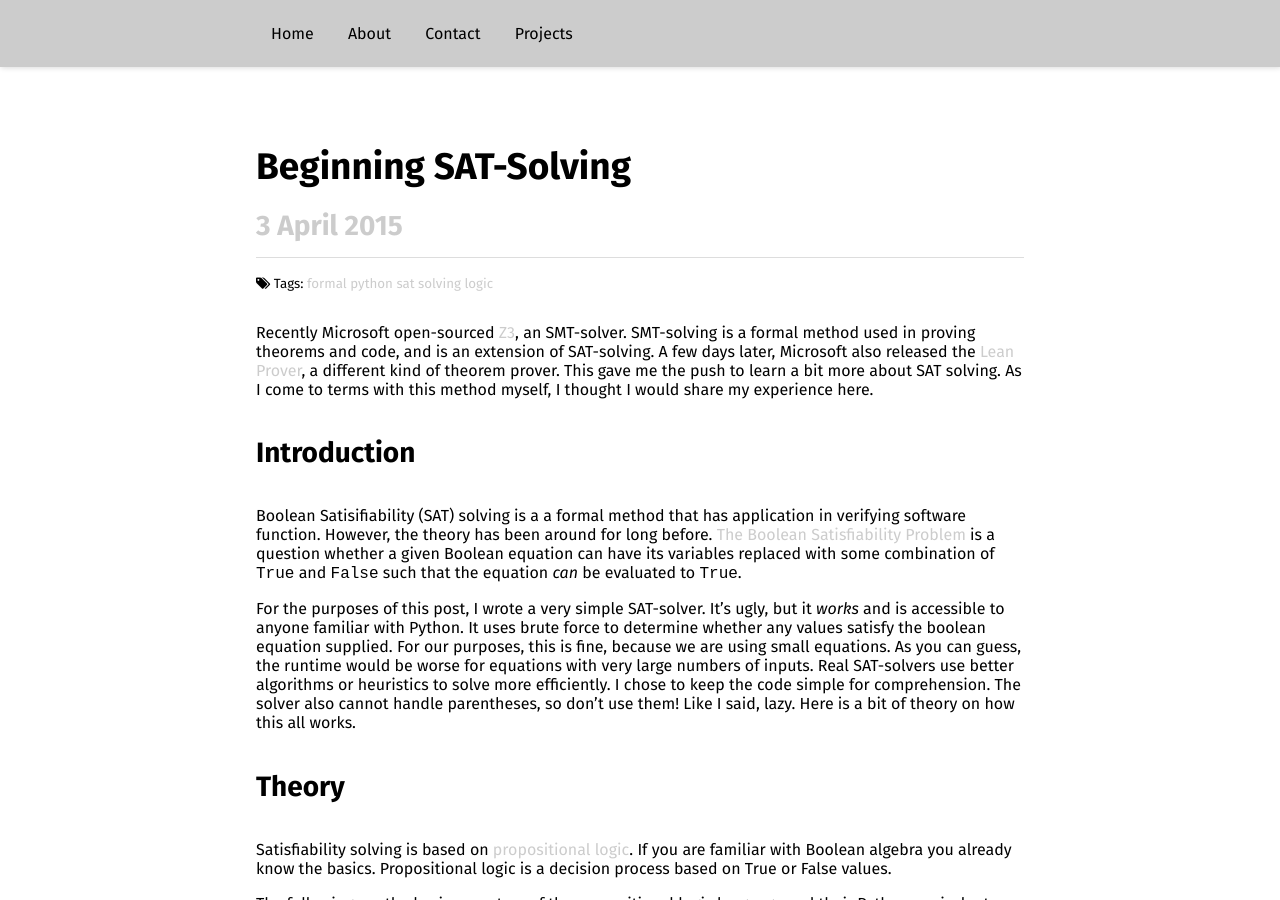
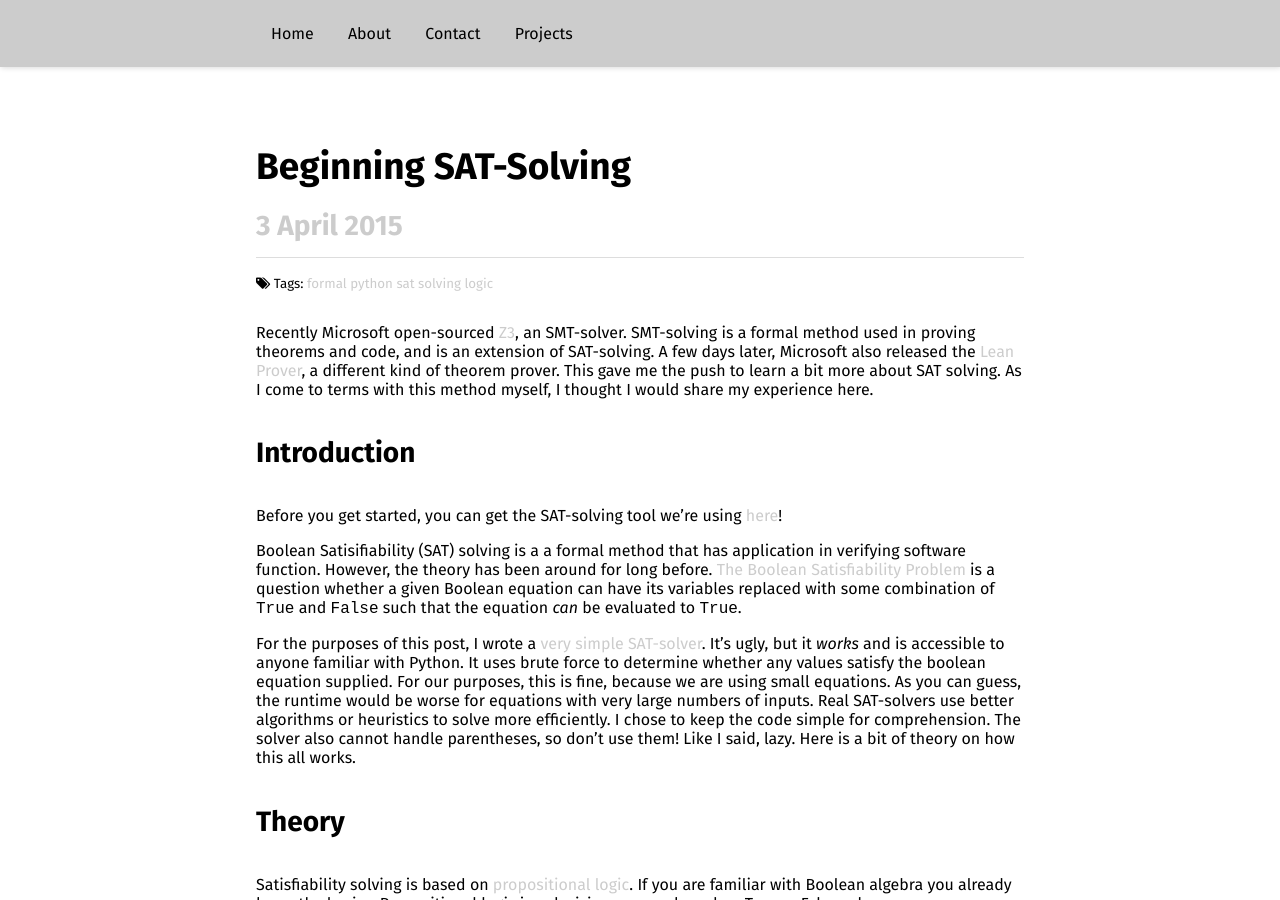
Before and after one commit to ueliem/ueliem.github.io, a Jekyll site: the page built from _posts/2015-04-03-beginning-sat-solving.md, in a window 1280 px wide and 900 px high. Built offline with Jekyll 4.4.1, drawn with Linux system fonts in a browser that asks for light colours; nearby versions of some CDN libraries; formulas are drawn with MathJax 3; comment, search, counter and statistics services are not loaded.

Commit message:
Updated post with links to repository of tool.

````diff
--- a/_posts/2015-04-03-beginning-sat-solving.md
+++ b/_posts/2015-04-03-beginning-sat-solving.md
@@ -14,9 +14,11 @@ Recently Microsoft open-sourced [Z3](https://github.com/Z3Prover/z3/), an SMT-so
 
 ####Introduction
 
+Before you get started, you can get the SAT-solving tool we're using [here](https://github.com/ueliem/pysat/commit/a8a2b7463eb9b97866c9f713df5afc6ba1d1a230)!
+
 Boolean Satisifiability (SAT) solving is a a formal method that has application in verifying software function. However, the theory has been around for long before. [The Boolean Satisfiability Problem](http://en.wikipedia.org/wiki/Boolean_satisfiability_problem) is a question whether a given Boolean equation can have its variables replaced with some combination of ```True``` and ```False``` such that the equation _can_ be evaluated to ```True```.
 
-For the purposes of this post, I wrote a very simple SAT-solver. It's ugly, but it _works_ and is accessible to anyone familiar with Python. It uses brute force to determine whether any values satisfy the boolean equation supplied. For our purposes, this is fine, because we are using small equations. As you can guess, the runtime would be worse for equations with very large numbers of inputs. Real SAT-solvers use better algorithms or heuristics to solve more efficiently. I chose to keep the code simple for comprehension. The solver also cannot handle parentheses, so don't use them! Like I said, lazy. Here is a bit of theory on how this all works.
+For the purposes of this post, I wrote a [very simple SAT-solver](https://github.com/ueliem/pysat/commit/a8a2b7463eb9b97866c9f713df5afc6ba1d1a230). It's ugly, but it _works_ and is accessible to anyone familiar with Python. It uses brute force to determine whether any values satisfy the boolean equation supplied. For our purposes, this is fine, because we are using small equations. As you can guess, the runtime would be worse for equations with very large numbers of inputs. Real SAT-solvers use better algorithms or heuristics to solve more efficiently. I chose to keep the code simple for comprehension. The solver also cannot handle parentheses, so don't use them! Like I said, lazy. Here is a bit of theory on how this all works.
 
 ####Theory
 
@@ -44,7 +46,7 @@
 
 ####Using The Solver
 
-If you haven't already, you can get the solver from [here](https://github.com/ueliem/pysat).
+If you haven't already, you can get the solver from [here](https://github.com/ueliem/pysat/commit/a8a2b7463eb9b97866c9f713df5afc6ba1d1a230).
 
 The solver is a Python program run from the shell. The first argument to the program is the Boolean equation you want to be satisfied. For example:
 
````
